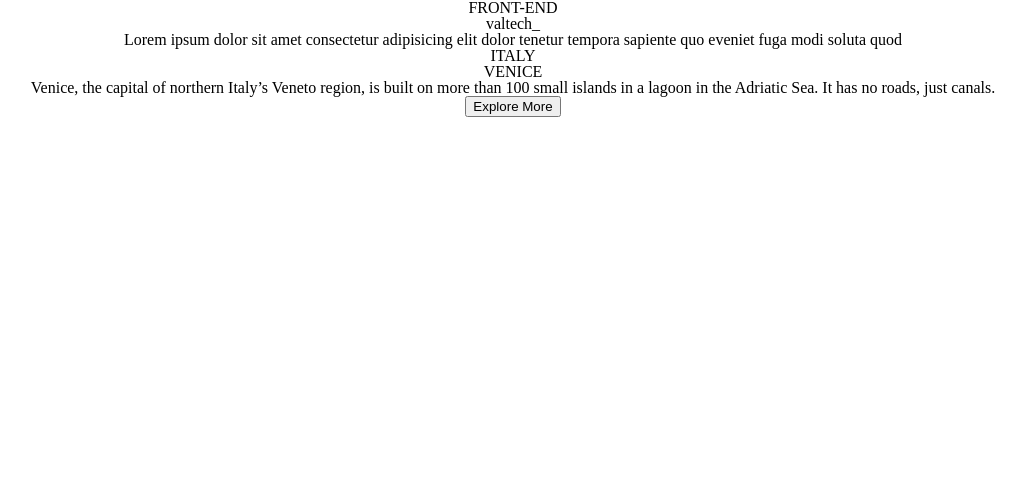
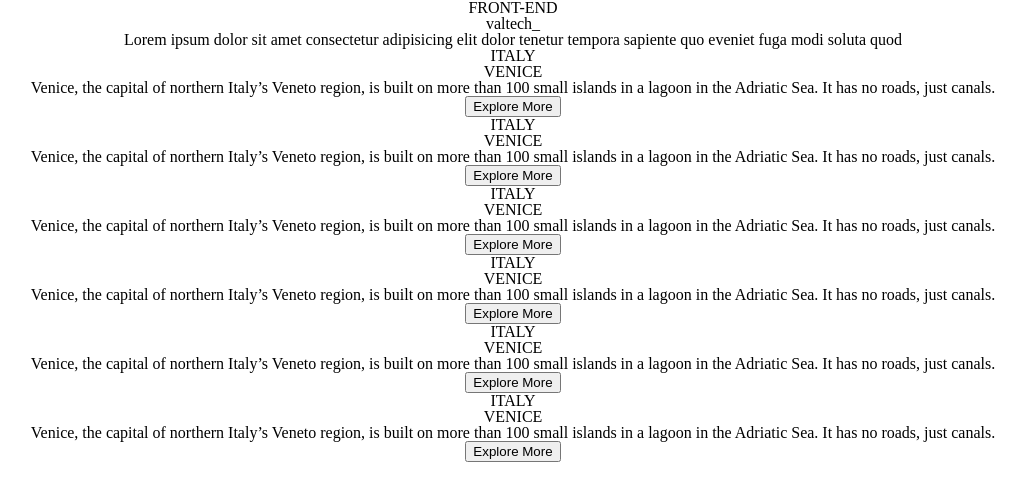
Before and after one commit to HeleneLoriot/Valtech-Front-end-code-challenge, a React (Create React App) app: page / in a window 1280 px wide. Shown: the top 500 px of the page, without its empty margins (127-1149 px from the left). Built offline with nearby package versions, Linux system fonts and the light colour scheme.

Commit message:
create components Header, Cards and Card

```diff
--- a/src/App.js
+++ b/src/App.js
@@ -1,37 +1,16 @@
+// import components
+import Header from "./components/Header";
+import Cards from "./components/Cards";
+
 // import styles
 import './App.css';
 import './reset.css';
 
-function App() {
+export default function App() {
   return (
     <div className="App">
-      <header className="header">
-        <h1 className="header__title">
-          FRONT-END
-        </h1>
-        <h2 className="header__subtitle">
-          valtech_
-        </h2>
-        <p className="header__content">
-          Lorem ipsum dolor sit amet consectetur adipisicing elit dolor tenetur tempora sapiente quo eveniet fuga modi soluta quod
-        </p>
-      </header>
-      <main className="cards-container">
-        <div className="card">
-          <h3 className="card__title">
-            ITALY
-          </h3>
-          <h4 className="card__subtitle">
-            VENICE
-          </h4>
-          <p className="card__description">
-            Venice, the capital of northern Italy’s Veneto region, is built on more than 100 small islands in a lagoon in the Adriatic Sea. It has no roads, just canals.
-          </p>
-          <button className="card__button">Explore More</button>
-        </div>
-      </main>
+      <Header />
+      <Cards />
     </div>
   );
 }
-
-export default App;
--- /dev/null
+++ b/src/components/Card/index.js
@@ -0,0 +1,16 @@
+export default function Card() {
+  return (
+    <div className="card">
+          <h3 className="card__title">
+            ITALY
+          </h3>
+          <h4 className="card__subtitle">
+            VENICE
+          </h4>
+          <p className="card__description">
+            Venice, the capital of northern Italy’s Veneto region, is built on more than 100 small islands in a lagoon in the Adriatic Sea. It has no roads, just canals.
+          </p>
+          <button className="card__button">Explore More</button>
+        </div>
+  );
+}
--- /dev/null
+++ b/src/components/Cards/index.js
@@ -0,0 +1,14 @@
+import Card from "../Card";
+
+export default function Cards() {
+  return (
+    <main className="cards-container">
+        <Card />
+        <Card />
+        <Card />
+        <Card />
+        <Card />
+        <Card />
+    </main>
+  );
+}
--- /dev/null
+++ b/src/components/Header/index.js
@@ -0,0 +1,15 @@
+export default function Header() {
+  return (
+    <header className="header">
+    <h1 className="header__title">
+      FRONT-END
+    </h1>
+    <h2 className="header__subtitle">
+      valtech_
+    </h2>
+    <p className="header__content">
+      Lorem ipsum dolor sit amet consectetur adipisicing elit dolor tenetur tempora sapiente quo eveniet fuga modi soluta quod
+    </p>
+  </header>
+  );
+}
```
Also changed, not shown: src/components/Card/index.css (added), src/components/Cards/index.css (added), src/components/Header/index.css (added).
